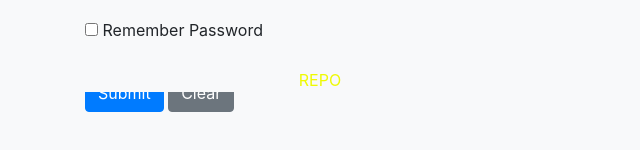
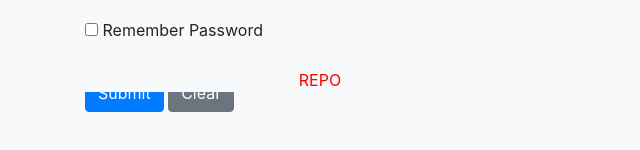
Before and after one commit to babayaga1013/hotel-motel-holidayinn, a plain HTML site: page index.html in a window 1280 px wide. Shown: the part 708-858 px from the top of the page, 320-960 px from the left. Drawn offline with nearby package versions, Linux system fonts and the light colour scheme.

Commit message:
Update index.css

```diff
--- a/styles/index.css
+++ b/styles/index.css
@@ -28,6 +28,9 @@ footer {
 a {
     color:#eefa03;
 }
+#repo{
+    color:#FF0000
+}
 #meme {
     max-width: 400px;
     margin: 0 auto;
```
